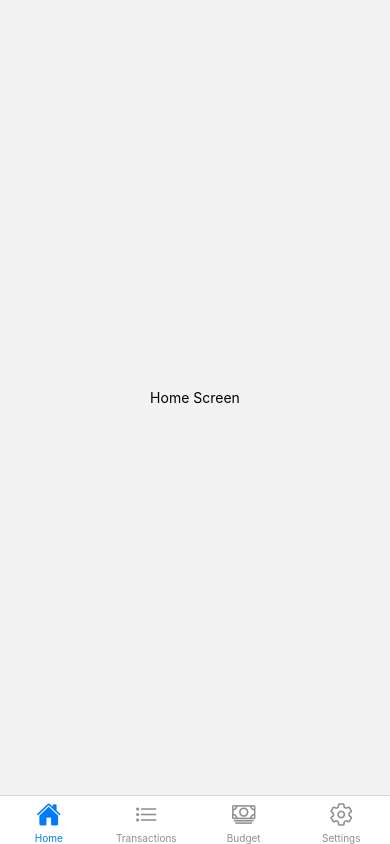
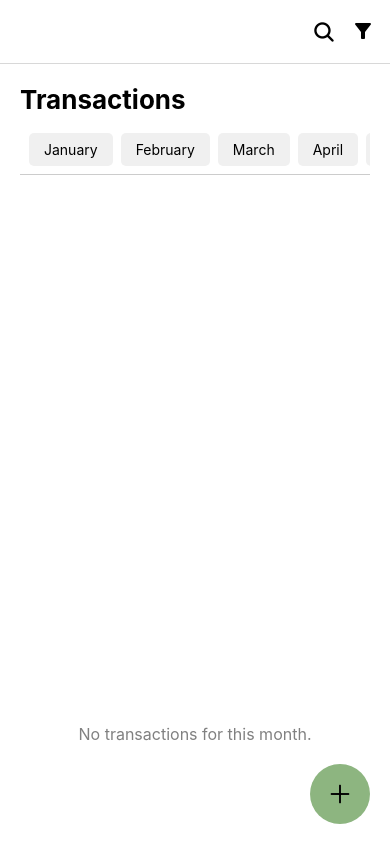
Before and after one commit to LiWei1214/MoneyTracker, a React Native app: screen / in a window 390 px wide. Built offline with nearby package versions, Linux system fonts and the light colour scheme.

Commit message:
Update App.js

```diff
--- a/App.js
+++ b/App.js
@@ -1,15 +1,15 @@
 import * as React from 'react';
 import { useState } from 'react';
-import { View, Text, TouchableOpacity, ScrollView, Modal,TextInput, Button, StyleSheet } from 'react-native';
+import { View, Text, TouchableOpacity, ScrollView, Modal, TextInput, Button, StyleSheet } from 'react-native';
 import Ionicons from 'react-native-vector-icons/Ionicons';
 import MaterialIcons from 'react-native-vector-icons/MaterialIcons';
 import { NavigationContainer } from '@react-navigation/native';
 import { createStackNavigator } from '@react-navigation/stack';
-import { createBottomTabNavigator } from '@react-navigation/bottom-tabs';
+// import { createBottomTabNavigator } from '@react-navigation/bottom-tabs';
 import styles from './Styles.js';
 
 const Stack = createStackNavigator();
-const Tab = createBottomTabNavigator();
+// const Tab = createBottomTabNavigator();
 
 const months = [
   'January', 'February', 'March', 'April', 'May', 'June',
@@ -66,15 +66,15 @@ const TransactionScreen = () => {
   const [selectedMonth, setSelectedMonth] = useState(new Date().getMonth());
   const [modalVisible, setModalVisible] = useState(false);
   const [selectedCategory, setSelectedCategory] = useState(null);
-  const [newTransaction, setNewTransaction] = useState({categories: '', detail: '', amount: ''});
+  const [newTransaction, setNewTransaction] = useState({ categories: '', detail: '', amount: '' });
 
   const [transactions, setTransactions] = useState([
     { month: 0, detail: 'Bought groceries', amount: 'RM50', icon: 'local-grocery-store' },
     { month: 0, detail: 'KUNKUN', amount: 'RM50', icon: 'fastfood' },
     { month: 0, detail: 'OK', amount: 'RM50', icon: 'emoji-transportation' },
-    { month: 0, detail: 'AI', amount: 'RM50' , icon: 'sports-soccer'},
-    { month: 1, detail: 'Paid rent', amount: 'RM1200' , icon: 'local-grocery-store'},
-    { month: 2, detail: 'Car insurance', amount: 'RM100' , icon: 'local-grocery-store'},
+    { month: 0, detail: 'AI', amount: 'RM50', icon: 'sports-soccer' },
+    { month: 1, detail: 'Paid rent', amount: 'RM1200', icon: 'local-grocery-store' },
+    { month: 2, detail: 'Car insurance', amount: 'RM100', icon: 'local-grocery-store' },
     // Add more transactions for each month
   ]);
 
@@ -177,42 +177,98 @@ const TransactionScreen = () => {
     </View>
   );
 };
-const HomeScreen = () => (
-  <View style={{ flex: 1, justifyContent: 'center', alignItems: 'center' }}>
-    <Text>Home Screen</Text>
-  </View>
-);
+// const HomeScreen = () => (
+//   <View style={{ flex: 1, justifyContent: 'center', alignItems: 'center' }}>
+//     <Text>Home Screen</Text>
+//   </View>
+// );
 
-const BudgetScreen = () => (
-  <View style={{ flex: 1, justifyContent: 'center', alignItems: 'center' }}>
-    <Text>Budget Screen</Text>
-  </View>
-);
+// const BudgetScreen = () => (
+//   <View style={{ flex: 1, justifyContent: 'center', alignItems: 'center' }}>
+//     <Text>Budget Screen</Text>
+//   </View>
+// );
 
-const SettingsScreen = () => (
-  <View style={{ flex: 1, justifyContent: 'center', alignItems: 'center' }}>
-    <Text>Settings Screen</Text>
-  </View>
-);
+// const SettingsScreen = () => (
+//   <View style={{ flex: 1, justifyContent: 'center', alignItems: 'center' }}>
+//     <Text>Settings Screen</Text>
+//   </View>
+// );
 
-const TransactionStack = () => (
+// const TransactionStack = () => (
+//   <Stack.Navigator>
+//     <Stack.Screen
+//       name="Transaction"
+//       component={TransactionScreen}
+//       options={({ navigation }) => ({
+//         headerTitle: " ",
+//         headerRight: () => (
+//           <View style={{ flexDirection: 'row', marginRight: 15 }}>
+//             <TouchableOpacity
+//               onPress={() => alert('Search pressed')}
+//               style={{ marginRight: 15 }}
+//             >
+//               <Ionicons name="search" size={24} color="black" />
+//             </TouchableOpacity>
+//             <TouchableOpacity
+//               onPress={() => alert('Filter pressed')}
+//             >
+//               <MaterialIcons name="filter-alt" size={24} color="black" />
+//             </TouchableOpacity>
+//           </View>
+//         ),
+//       })}
+//     />
+//   </Stack.Navigator>
+// );
+
+// const App = () => {
+//   return (
+//     <NavigationContainer>
+//       <Tab.Navigator
+//         screenOptions={({ route }) => ({
+//           tabBarIcon: ({ focused, color, size }) => {
+//             let iconName;
+
+//             if (route.name === 'Home') {
+//               iconName = focused ? 'home' : 'home-outline';
+//             } else if (route.name === 'Transactions') {
+//               iconName = focused ? 'list' : 'list-outline';
+//             } else if (route.name === 'Budget') {
+//               iconName = focused ? 'cash' : 'cash-outline';
+//             } else if (route.name === 'Settings') {
+//               iconName = focused ? 'settings' : 'settings-outline';
+//             }
+
+//             return <Ionicons name={iconName} size={size} color={color} />;
+//           },
+//           headerShown: false,
+//         })}
+//       >
+//         <Tab.Screen name="Home" component={HomeScreen} />
+//         <Tab.Screen name="Transactions" component={TransactionStack} />
+//         <Tab.Screen name="Budget" component={BudgetScreen} />
+//         <Tab.Screen name="Settings" component={SettingsScreen} />
+//       </Tab.Navigator>
+//     </NavigationContainer>
+//   );
+// };
+
+const App = () => {
+  return (
+    <NavigationContainer>
       <Stack.Navigator>
         <Stack.Screen
-      name="Transaction"
+          name="Transation"
           component={TransactionScreen}
           options={({ navigation }) => ({
             headerTitle: " ",
             headerRight: () => (
               <View style={{ flexDirection: 'row', marginRight: 15 }}>
-            <TouchableOpacity
-              onPress={() => alert('Search pressed')}
-              style={{ marginRight: 15 }}
-            >
+                <TouchableOpacity onPress={() => alert('Search pressed')} style={{ marginRight: 15 }}>
                   <Ionicons name="search" size={24} color="black" />
                 </TouchableOpacity>
-            <TouchableOpacity
-              onPress={() => alert('Filter pressed')}
-            >
+                <TouchableOpacity onPress={() => alert('Filter pressed')}>
                   <MaterialIcons name="filter-alt" size={24} color="black" />
                 </TouchableOpacity>
               </View>
@@ -220,38 +276,7 @@ const TransactionStack = () => (
           })}
         />
       </Stack.Navigator>
-);
-
-const App = () => {
-  return (
-    <NavigationContainer>
-      <Tab.Navigator
-        screenOptions={({ route }) => ({
-          tabBarIcon: ({ focused, color, size }) => {
-            let iconName;
-
-            if (route.name === 'Home') {
-              iconName = focused ? 'home' : 'home-outline';
-            } else if (route.name === 'Transactions') {
-              iconName = focused ? 'list' : 'list-outline';
-            } else if (route.name === 'Budget') {
-              iconName = focused ? 'cash' : 'cash-outline';
-            } else if (route.name === 'Settings') {
-              iconName = focused ? 'settings' : 'settings-outline';
-            }
-
-            return <Ionicons name={iconName} size={size} color={color} />;
-          },
-          headerShown: false,
-        })}
-      >
-        <Tab.Screen name="Home" component={HomeScreen} />
-        <Tab.Screen name="Transactions" component={TransactionStack} />
-        <Tab.Screen name="Budget" component={BudgetScreen} />
-        <Tab.Screen name="Settings" component={SettingsScreen} />
-      </Tab.Navigator>
     </NavigationContainer>
   );
 };
-
 export default App;
```
Lines whose indentation alone changed are shown as unchanged.
